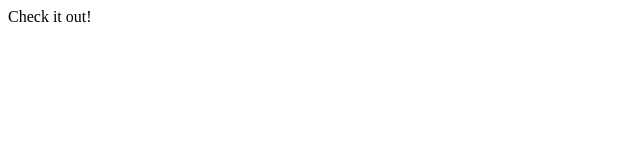
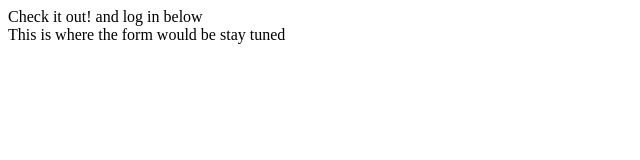
Before and after one commit to aquist0295/sample_test, a plain HTML site: page index.html in a window 1280 px wide. Shown: the whole page, without its empty margins (0-640 px from the left). Drawn offline with Linux system fonts and the light colour scheme.

Commit message:
login form was added

```diff
--- a/index.html
+++ b/index.html
@@ -2,7 +2,10 @@
  <head>
   <title>My App is Awesome </title>
    <body>
-     Check it out!
+     Check it out! and log in below
+       <form> This is where the form would be
+           stay tuned
+          </form>
      </body>
   </head>
 </html>
```
